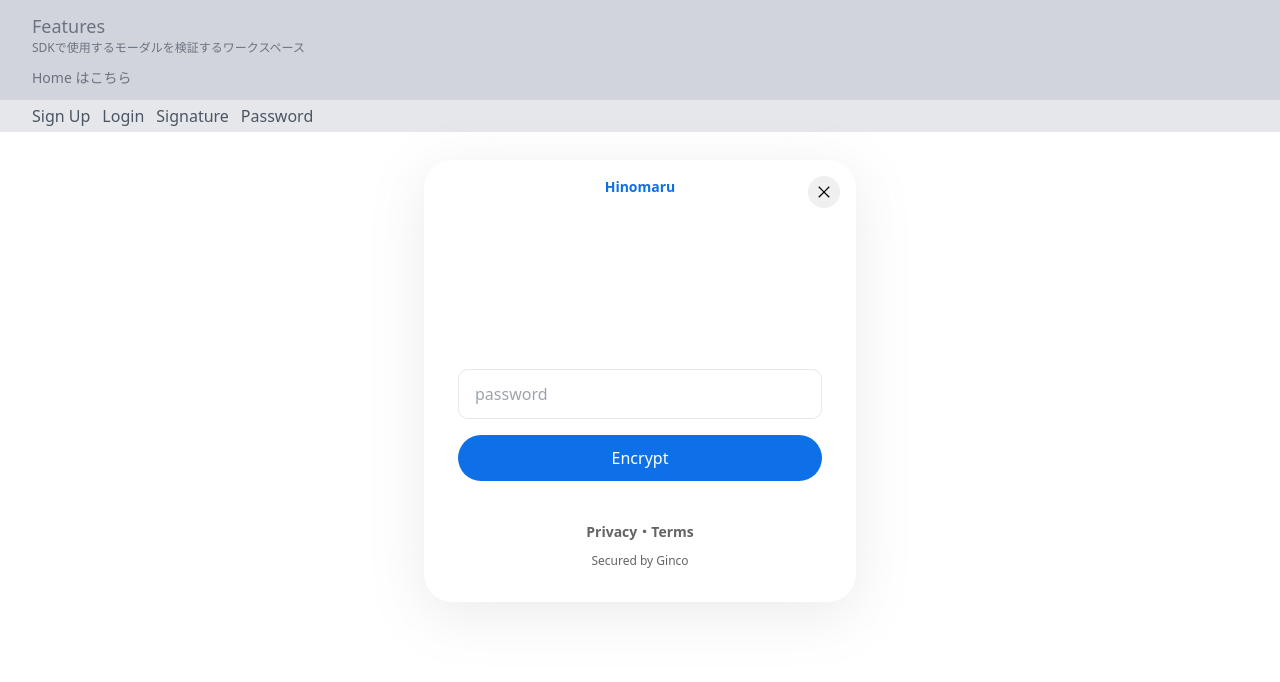
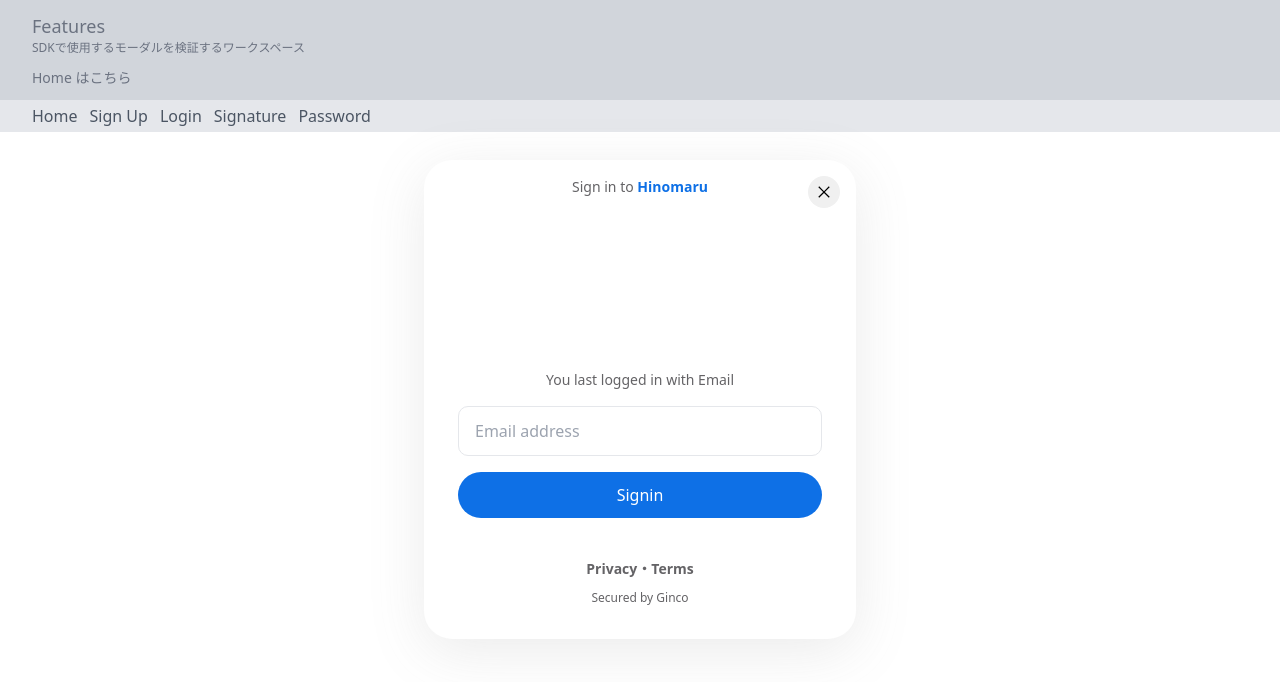
Before and after one commit to GincoInc/hinomaru, a Next.js app: page /feature/password in a window 1280 px wide. Both pictures are taken after a click on the button "Encrypt". Shown: the top 682 px of the page. Built offline with nearby package versions, Linux system fonts and the light colour scheme; no server answers.

Commit message:
Feature: モーダルの一連フローの実装

```diff
--- a/components/layout/featurePageLayout.tsx
+++ b/components/layout/featurePageLayout.tsx
@@ -23,6 +23,11 @@
           </p>
         </div>
         <div className='w-full bg-gray-200 py-1 text-md px-8 text-gray-600 flex'>
+          <div className='pr-3'>
+            <Link className='hover:text-yellow-400' href='/feature/home'>
+              Home
+            </Link>
+          </div>
           <div className='pr-3'>
             <Link className='hover:text-yellow-400' href='/feature/signup'>
               Sign Up
--- a/components/modal/home.tsx
+++ b/components/modal/home.tsx
@@ -1,4 +1,5 @@
 import React, { FC } from 'react'
+import animation from '@styles/components/core/animation.module.scss'
 import modalChild from '@styles/components/modal/home.module.scss'
 type ModalProps = {
   onClickAddBalance: () => void
@@ -7,11 +8,11 @@
   isLoading: boolean
 }
 
-export const ModalContentModal: FC<ModalProps> = (props: ModalProps) => {
+export const ModalContentHome: FC<ModalProps> = (props: ModalProps) => {
   const { onClickAddBalance, onClickSend, logout, isLoading } = props
 
   return (
-    <div className={`${modalChild.content}`}>
+    <div className={`${modalChild.content} ${animation.slideUpNextContent}`}>
       <div className={modalChild.title}>
         <p>Wallet</p>
       </div>
--- a/components/modal/login.tsx
+++ b/components/modal/login.tsx
@@ -2,13 +2,13 @@
 import modalChild from '@styles/components/modal/login.module.scss'
 import animation from '@styles/components/core/animation.module.scss'
 type ModalProps = {
-  active: boolean
+  isShowLoginModal: boolean
   signin: () => void
   setEmail: (email: string) => void
 }
 
 export const ModalContentLogin: FC<ModalProps> = (props: ModalProps) => {
-  const { active, signin, setEmail } = props
+  const { isShowLoginModal, signin, setEmail } = props
 
   const handleChangeEmail = (e: ChangeEvent<HTMLInputElement>) => {
     setEmail(e.target.value)
@@ -16,11 +16,11 @@
   return (
     <div
       className={`${modalChild.modalContent} ${
-        active ? animation.slideDown : ''
+        !isShowLoginModal ? animation.slideDown : ''
       }`}>
       <div
         className={`${modalChild.modalTitle} ${
-          active ? animation.slideDown : ''
+          !isShowLoginModal ? animation.slideDown : ''
         }`}>
         <p>
           Sign in to <span className={modalChild.modalTitleBold}>Hinomaru</span>
@@ -32,7 +32,7 @@
       </div>
       <div
         className={`${modalChild.modalInputBox}  ${
-          active ? animation.slideDown : animation.slideUp
+          !isShowLoginModal ? animation.slideDown : animation.slideUp
         }`}>
         <input
           type='text'
@@ -42,7 +42,7 @@
       </div>
       <button
         className={`${modalChild.modalButton} ${
-          active ? animation.slideDown : animation.slideUp
+          !isShowLoginModal ? animation.slideDown : animation.slideUp
         }`}
         onClick={signin}>
         Signin
--- a/components/modal/password.tsx
+++ b/components/modal/password.tsx
@@ -1,38 +1,54 @@
-import React, { ChangeEvent, FC } from "react";
-import modalChild from "@styles/components/modal/login.module.scss";
-import animation from "@styles/components/core/animation.module.scss";
+import React, { ChangeEvent, FC, useEffect } from 'react'
+import modalChild from '@styles/components/modal/login.module.scss'
+import animation from '@styles/components/core/animation.module.scss'
 type ModalProps = {
-  active: boolean;
-  onEncypt: () => void;
-  setPassword: (password: string) => void;
-};
+  isShowPasswordModal: boolean
+  onEncypt: () => void
+  setPassword: (email: string) => void
+}
 
 export const ModalContentPassword: FC<ModalProps> = (props: ModalProps) => {
-  const { active, onEncypt, setPassword } = props;
+  const { isShowPasswordModal, onEncypt, setPassword } = props
 
   const handleChangePassword = (e: ChangeEvent<HTMLInputElement>) => {
-    setPassword(e.target.value);
-  };
+    setPassword(e.target.value)
+  }
+  useEffect(() => {}, [])
+
   return (
-    <div className={`${modalChild.modalContent} ${active ? animation.slideDown : ""}`}>
-      <div className={`${modalChild.modalTitle} ${active ? animation.slideDown : ""}`}>
+    <div
+      className={`${modalChild.modalContent} ${
+        !isShowPasswordModal ? animation.slideDown : ''
+      }`}>
+      <div
+        className={`${modalChild.modalTitle} ${
+          !isShowPasswordModal ? animation.slideDown : ''
+        }`}>
         <p>
           <span className={modalChild.modalTitleBold}>Hinomaru</span>
         </p>
       </div>
       <div className={modalChild.modalIconContainer}></div>
-      <div className={`${modalChild.modalInputBox}  ${active ? animation.slideDown : animation.slideUp}`}>
-        <input type="text" placeholder="password" onChange={handleChangePassword} />
+      <div
+        className={`${modalChild.modalInputBox}  ${
+          !isShowPasswordModal ? animation.slideDown : animation.slideUp
+        }`}>
+        <input
+          type='text'
+          placeholder='password'
+          onChange={handleChangePassword}
+        />
       </div>
       <button
-        className={`${modalChild.modalButton} ${active ? animation.slideDown : animation.slideUp}`}
-        onClick={onEncypt}
-      >
+        className={`${modalChild.modalButton} ${
+          !isShowPasswordModal ? animation.slideDown : animation.slideUp
+        }`}
+        onClick={onEncypt}>
         Encrypt
       </button>
       <div className={modalChild.modalTextAdditional}>
         <p>Privacy・Terms</p>
       </div>
     </div>
-  );
-};
+  )
+}
--- a/pages/feature/home.tsx
+++ b/pages/feature/home.tsx
@@ -2,7 +2,7 @@
 import FeaturePageLayout from '@/components/layout/featurePageLayout'
 import pageCss from '@styles/pages/signature.module.scss'
 import { ModalContainer } from '@/components/modalContainer'
-import { ModalContentModal } from '@/components/modal/home'
+import { ModalContentHome } from '@/components/modal/home'
 
 const FeatureLoginModal = () => {
   const [isModalActive, setIsModalActive] = useState(true)
@@ -35,7 +35,7 @@
   return (
     <div className={`${pageCss.container}`}>
       <ModalContainer onClose={onClose} isModalActive={isModalActive}>
-        <ModalContentModal
+        <ModalContentHome
           onClickAddBalance={onClickAddBalance}
           onClickSend={onClickSend}
           logout={logout}
--- a/pages/feature/login.tsx
+++ b/pages/feature/login.tsx
@@ -14,7 +14,6 @@
   signInWithEmailLink,
   onAuthStateChanged,
 } from 'firebase/auth'
-// import { useFirebaseAuth } from '../login'
 
 export const useFirebaseAuth = () => {
   const [authUser, setAuthUser] = useState<User | null>(null)
@@ -41,8 +40,7 @@
 }
 
 const FeatureLoginModal = () => {
-  const [active, setActive] = useState(false)
-  const [isShowTwoFactorSection, setIsShowTwoFactorSection] = useState(false)
+  const [isShowLoginModal, setIsShowLoginModal] = useState(true)
   const [email, setEmail] = useState('')
   const [isModalActive, setIsModalActive] = useState(true)
   const [info, setInfo] = useState('')
@@ -59,9 +57,8 @@
       console.log(e)
     }
     //last
-    setActive(true)
     setTimeout(() => {
-      setIsShowTwoFactorSection(true)
+      setIsShowLoginModal(false)
     }, 200)
   }
 
@@ -96,9 +93,9 @@
   return (
     <div className={`${modalChild.container}`}>
       <ModalContainer onClose={onClose} isModalActive={isModalActive}>
-        {!isShowTwoFactorSection ? (
+        {isShowLoginModal ? (
           <ModalContentLogin
-            active={active}
+            isShowLoginModal={isShowLoginModal}
             signin={signin}
             setEmail={setEmail}
           />
--- a/pages/feature/password.tsx
+++ b/pages/feature/password.tsx
@@ -1,58 +1,201 @@
-import { ReactElement, useState, useEffect } from "react";
-import FeaturePageLayout from "@/components/layout/featurePageLayout";
-import modalChild from "@styles/components/modal/login.module.scss";
-import { ModalContainer } from "@/components/modalContainer";
-import { ModalContentPassword } from "@/components/modal/password";
-import { db, auth } from "@/utils/firebase";
-import { doc, getDoc, setDoc } from "firebase/firestore";
-import * as bip39 from "bip39";
-import * as passworder from "@metamask/browser-passworder";
+import { ReactElement, useState, useEffect } from 'react'
+import FeaturePageLayout from '@/components/layout/featurePageLayout'
+import modalChild from '@styles/components/modal/login.module.scss'
+import { ModalContainer } from '@/components/modalContainer'
+import { ModalContentPassword } from '@/components/modal/password'
+import { ModalContentHome } from '@/components/modal/home'
+import { ModalContentLogin } from '@/components/modal/login'
+import { ModalContentEmailSent } from '@/components/modal/emailSentMessage'
+import { db, auth } from '@/utils/firebase'
+import { doc, getDoc, setDoc } from 'firebase/firestore'
+import * as bip39 from 'bip39'
+import * as passworder from '@metamask/browser-passworder'
+import { useRouter } from 'next/router'
+import {
+  User,
+  // signOut,
+  sendSignInLinkToEmail,
+  isSignInWithEmailLink,
+  signInWithEmailLink,
+  onAuthStateChanged,
+} from 'firebase/auth'
+
+export const useFirebaseAuth = () => {
+  const [authUser, setAuthUser] = useState<User | null>(null)
+  const [loading, setLoading] = useState(true)
+
+  const authStateChanged = async (user: User | null) => {
+    setAuthUser(user)
+    if (!user) {
+      setLoading(false)
+      return
+    }
+    setLoading(true)
+  }
+
+  useEffect(() => {
+    const unsubscribe = onAuthStateChanged(auth, authStateChanged)
+    return () => unsubscribe()
+  }, [])
+
+  return {
+    authUser,
+    loading,
+  }
+}
 
 const FeaturePasswordModal = () => {
-  const [active, setActive] = useState(false);
-  const [isShowEncryptCompleteModal, setIsShowEncryptCompleteModal] = useState(false);
-  const [password, setPassword] = useState<string>("");
-  const [encryptedPassword, setEncryptedPassword] = useState<Promise<string>>();
-  const [isModalActive, setIsModalActive] = useState(true);
+  const [password, setPassword] = useState<string>('')
+  const [isLoading, setIsLoading] = useState(false)
+  const [isModalActive, setIsModalActive] = useState(true)
+  const [isShowPasswordModal, setIsShowPasswordModal] = useState(true)
+  const [isShowLoginModal, setIsShowLoginModal] = useState(false)
+  const [isShowHomeModal, setIsShowHomeModal] = useState(false)
+  const [isShowEmailModal, setIsShowEmailModal] = useState(false)
+  const router = useRouter()
+  const [email, setEmail] = useState('')
+  const [info, setInfo] = useState('')
+  const { authUser, loading } = useFirebaseAuth()
 
   const generateMnemonicAndStore = async () => {
+    console.log('🎃called')
+    reset()
     if (auth.currentUser) {
-      const userRef = doc(db, "users", auth.currentUser.uid);
-      const userSnap = await getDoc(userRef);
+      //  TODO: ログインしていなければログインモーダルに戻す
+      const userRef = doc(db, 'users', auth.currentUser.uid)
+      const userSnap = await getDoc(userRef)
       if (!userSnap.exists()) {
-        console.log("generate key");
-        const mnemonic = bip39.generateMnemonic(256);
-        const encrypted = await passworder.encrypt(password, mnemonic);
+        // TODO: redirect to password
+        setIsShowPasswordModal(true)
+        console.log('generate key')
+        const mnemonic = bip39.generateMnemonic(256)
+        const encrypted = await passworder.encrypt(password, mnemonic)
 
-        console.log("store key");
-        await setDoc(doc(db, "users", auth.currentUser.uid), {
+        console.log('store key')
+        await setDoc(doc(db, 'users', auth.currentUser.uid), {
           uid: auth.currentUser.uid,
           encrypted: encrypted,
-        });
+        })
+        // TODO: redirect to home
+        setIsShowPasswordModal(false)
+        setIsShowHomeModal(true)
       } else {
-        console.log("key already exists");
-        // TODO redirect to home
+        console.log('key already exists')
+        setTimeout(() => {
+          setIsShowHomeModal(true)
+        }, 200)
       }
+    } else {
+      setIsShowLoginModal(true)
+      console.log('not logged in')
     }
-  };
+  }
+
+  const reset = () => {
+    setIsShowPasswordModal(false)
+    setIsShowEmailModal(false)
+  }
+
+  /**
+   * ==============================================
+   * @ Home Modal
+   * ==============================================
+   */
+  const onClickAddBalance = () => {
+    setIsLoading(true)
+  }
+
+  const onClickSend = () => {
+    setIsLoading(true)
+  }
+
+  const logout = () => {
+    setIsLoading(true)
+  }
 
   const onClose = () => {
-    setIsModalActive(false);
-  };
+    setIsModalActive(false)
+  }
 
-  useEffect(() => {}, []);
+  /**
+   * ==============================================
+   * @ Login Modal
+   * ==============================================
+   */
+
+  const signin = async () => {
+    try {
+      setIsShowEmailModal(true)
+      await sendSignInLinkToEmail(auth, email, actionCodeSettings)
+      setInfo(`invite link has been sent to ${email}`)
+    } catch (e) {
+      console.log(e)
+    }
+    setTimeout(() => {
+      setIsShowLoginModal(false)
+    }, 200)
+  }
+
+  const actionCodeSettings = {
+    url: `http://localhost:3060/login?email=${email}`,
+    handleCodeInApp: true,
+  }
+
+  useEffect(() => {
+    if (
+      authUser == null &&
+      isSignInWithEmailLink(auth, window.location.href) &&
+      router.query.hasOwnProperty('email')
+    ) {
+      signInWithEmailLink(
+        auth,
+        router.query.email as string,
+        window.location.href
+      ).catch((e) => {
+        console.error(e)
+      })
+    }
+  }, [])
 
   return (
     <div className={`${modalChild.container}`}>
       <ModalContainer onClose={onClose} isModalActive={isModalActive}>
-        <ModalContentPassword active={active} onEncypt={generateMnemonicAndStore} setPassword={setPassword} />
+        {isShowPasswordModal ? (
+          <ModalContentPassword
+            isShowPasswordModal={isShowPasswordModal}
+            onEncypt={generateMnemonicAndStore}
+            setPassword={setPassword}
+          />
+        ) : isShowHomeModal ? (
+          <ModalContentHome
+            onClickAddBalance={onClickAddBalance}
+            onClickSend={onClickSend}
+            logout={logout}
+            isLoading={isLoading}
+          />
+        ) : isShowLoginModal ? (
+          <ModalContentLogin
+            isShowLoginModal={isShowLoginModal}
+            signin={signin}
+            setEmail={setEmail}
+          />
+        ) : isShowEmailModal ? (
+          <ModalContentEmailSent />
+        ) : (
+          <ModalContentHome
+            onClickAddBalance={onClickAddBalance}
+            onClickSend={onClickSend}
+            logout={logout}
+            isLoading={isLoading}
+          />
+        )}
       </ModalContainer>
     </div>
-  );
-};
+  )
+}
 
 FeaturePasswordModal.getLayout = (page: ReactElement) => {
-  return <FeaturePageLayout>{page}</FeaturePageLayout>;
-};
+  return <FeaturePageLayout>{page}</FeaturePageLayout>
+}
 
-export default FeaturePasswordModal;
+export default FeaturePasswordModal
```
